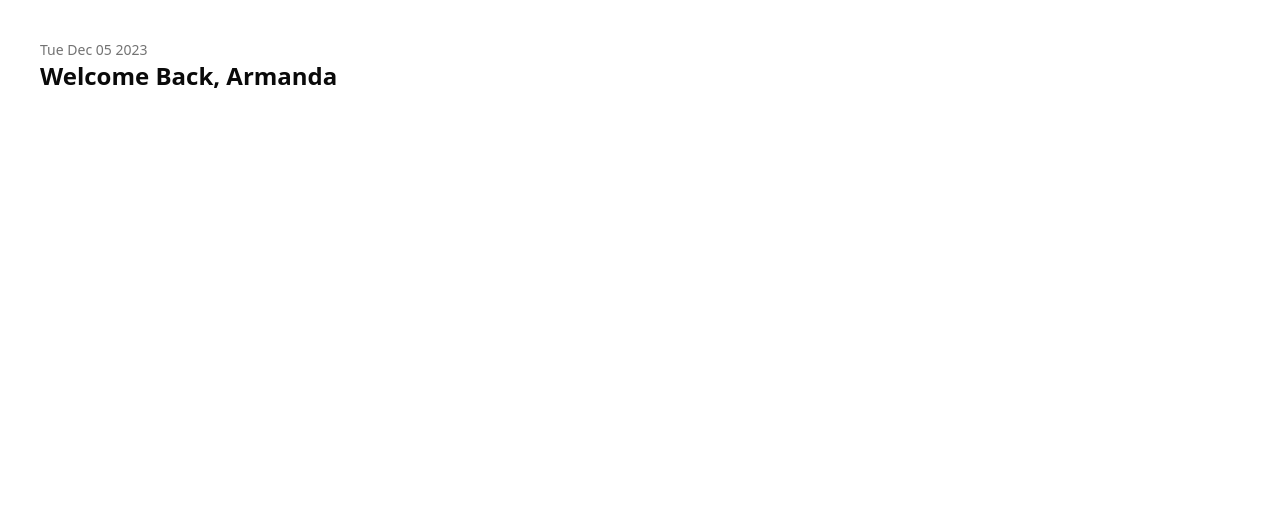
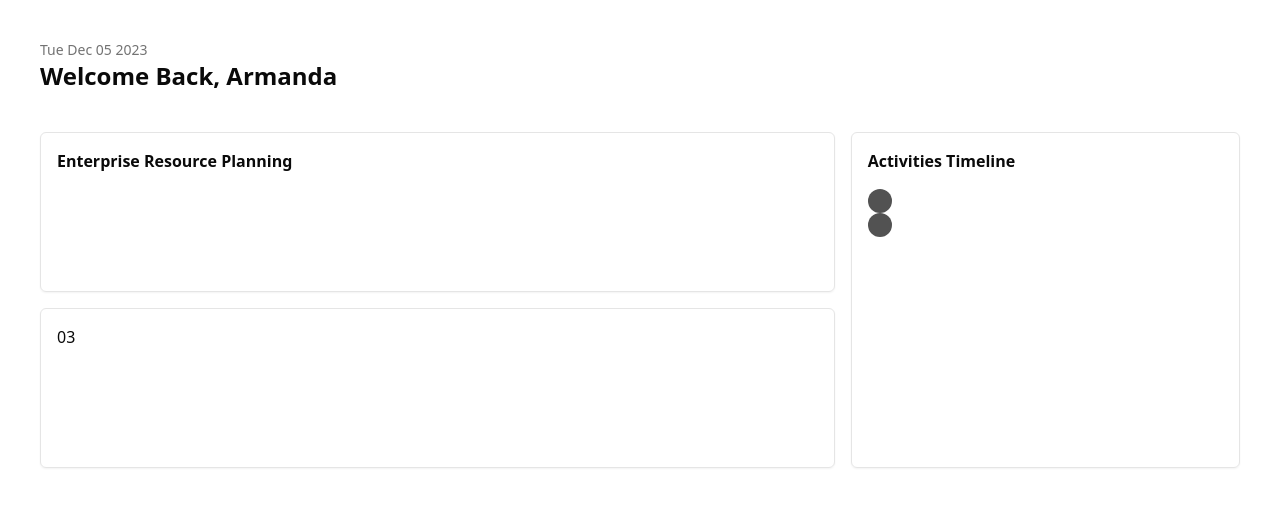
Before and after one commit to ceedadev/next-erp, a Next.js app: page / in a window 1280 px wide. Shown: the top 506 px of the page. Built offline with nearby package versions, Linux system fonts and the light colour scheme.

Commit message:
work on homepage

```diff
--- a/src/app/page.tsx
+++ b/src/app/page.tsx
@@ -10,8 +10,29 @@ export default function Home() {
           </p>
           <p className="text-2xl font-semibold">Welcome Back, Armanda</p>
         </div>
+        <div className="grid grid-cols-1 md:grid-rows-3 md:grid-cols-3 gap-4">
+          <div className="col-span-1 md:col-span-2 border rounded-md shadow-sm flex flex-col h-40 p-4">
+            <p className="font-semibold">Enterprise Resource Planning</p>
+          </div>
+          <div className="col-span-1 md:row-span-2 border rounded-md shadow-sm flex flex-col p-4 space-y-4">
+            <p className="font-semibold">Activities Timeline</p>
+            <Timeline />
+          </div>
+          <div className="col-span-1 md:row-span-1 md:col-span-2 border rounded-md shadow-sm flex p-4">
+            03
+          </div>
+        </div>
       </Sheet>
     </main>
+  );
+}
+
+function Timeline() {
+  return (
+    <div className="w-full">
+      <div className="h-6 w-6 bg-neutral-600 rounded-full"></div>
+      <div className="h-6 w-6 bg-neutral-600 rounded-full"></div>
+    </div>
   );
 }
 
```
Also changed, not shown: src/components/timeline.tsx (added).
